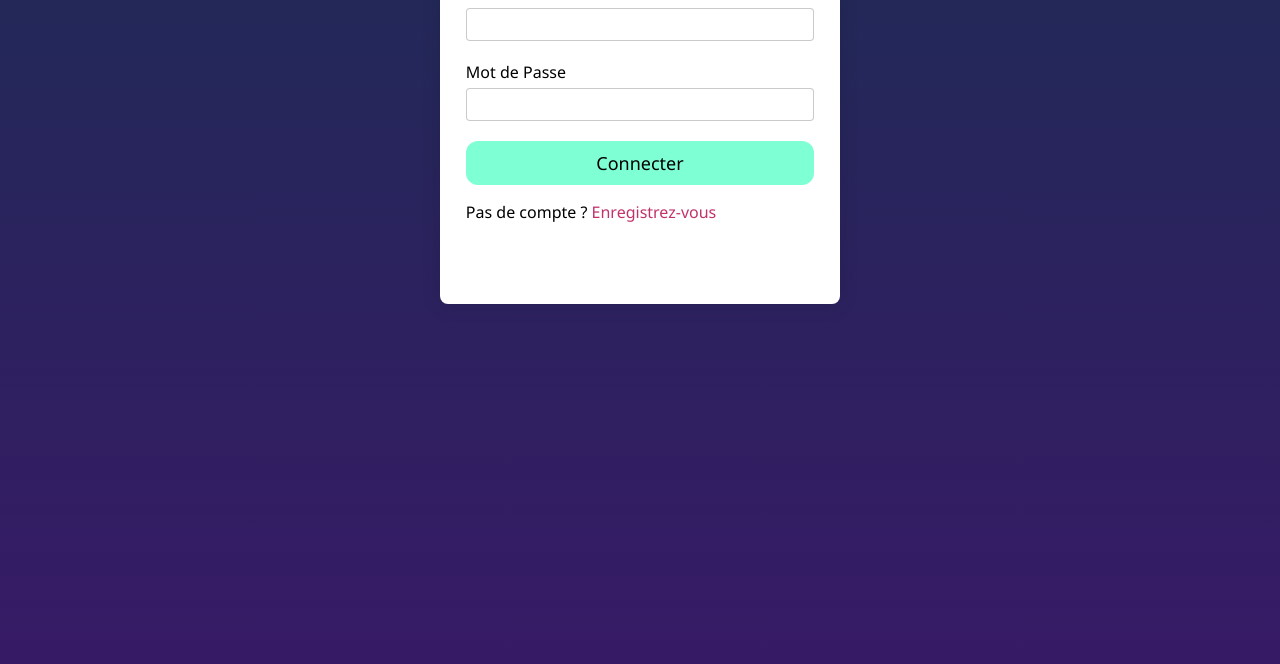
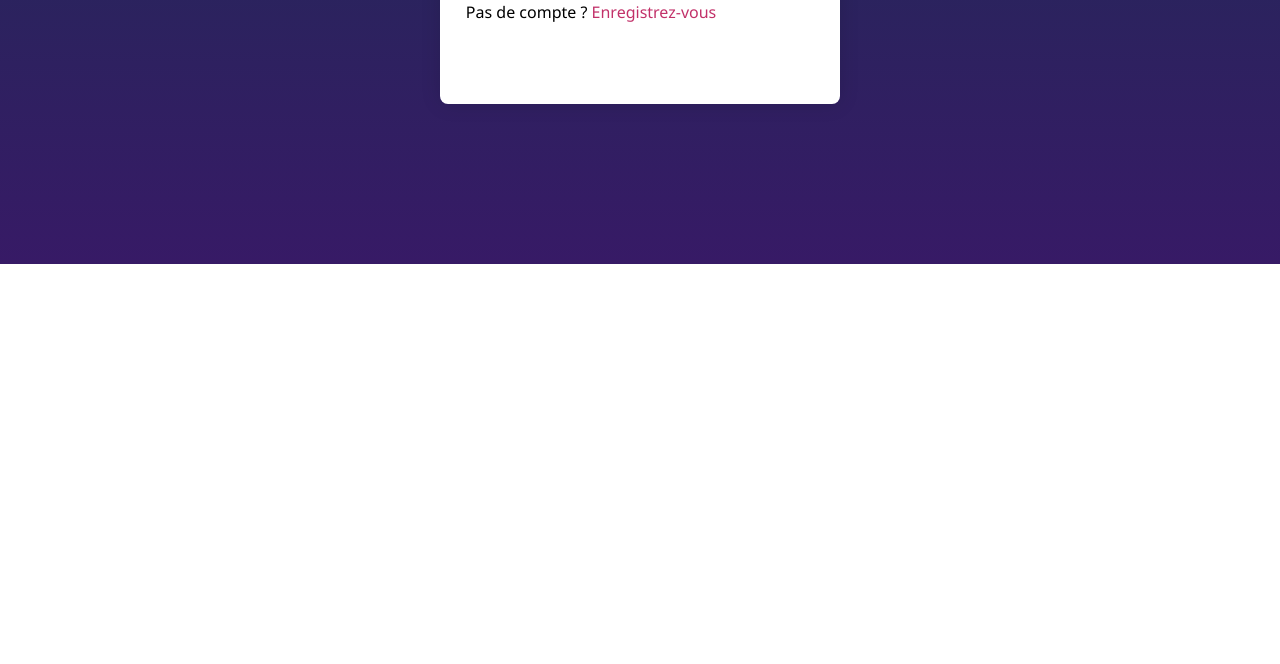
Before and after one commit to Elkim67/QR-Auth, a website: page public/error.html in a window 1280 px wide. Shown: the part 536-1200 px from the top of the page. After the commit the page ends 800 px from the top, so only its background shows below. Drawn offline with Linux system fonts and the light colour scheme.

Commit message:
eighteenth commit

```diff
--- a/public/css/connexion.css
+++ b/public/css/connexion.css
@@ -1,9 +1,5 @@
-section {
-  min-height: 150vh;
-}
-
 .container {
-  height: 60vh;
+  min-height: 60vh;
   display: flex;
   align-items: center;
   justify-content: center;
```
